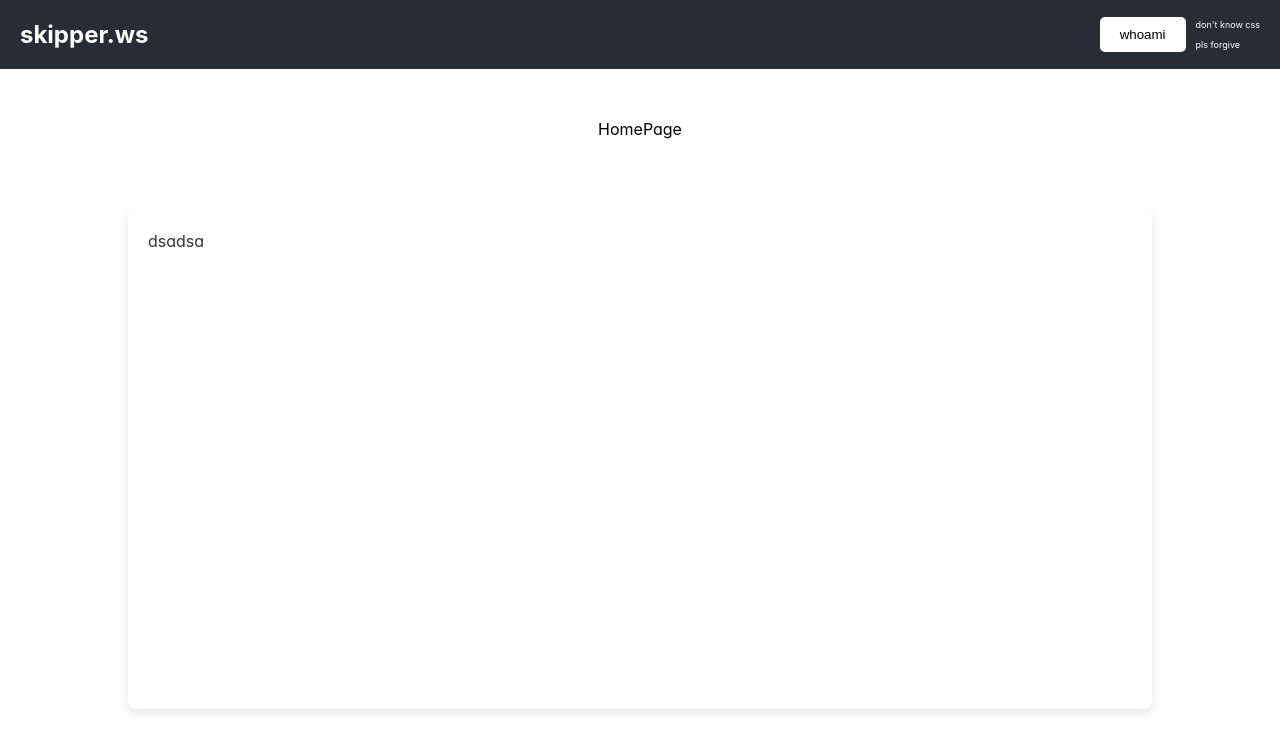
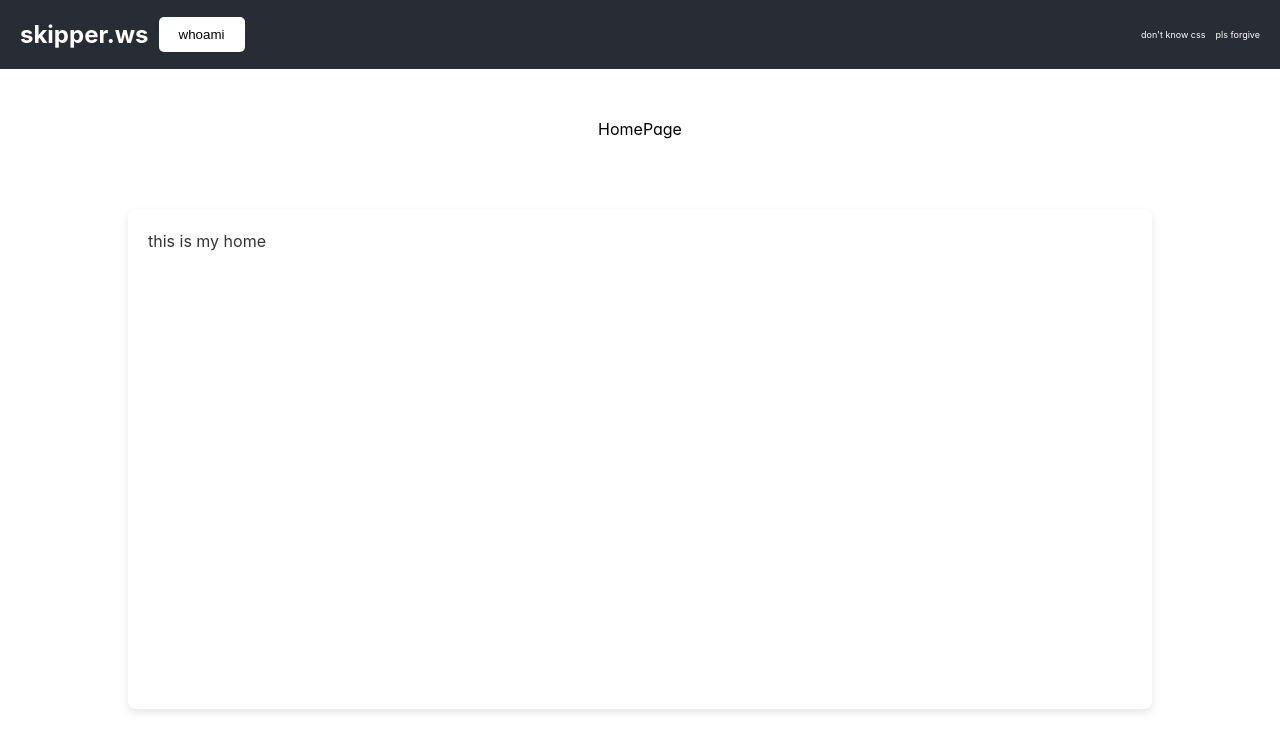
Before and after one commit to Skipperia/ts-node-template, a React (Create React App) app in the folder client/: page / in a window 1280 px wide. Shown: the top 752 px of the page. Built offline with nearby package versions, Linux system fonts and the light colour scheme.

Commit message:
added some props

```diff
--- a/client/src/components/Header/Header.css
+++ b/client/src/components/Header/Header.css
@@ -13,11 +13,10 @@
     font-size: 1.5rem;
 }
 
-.right-content {
+.left-content, .right-content {
     display: flex;
     align-items: center;
     gap: 10px;
-    /* This adds some space between your button and paragraph */
 }
 
 #aboutButton {
--- a/client/src/components/Header/Header.tsx
+++ b/client/src/components/Header/Header.tsx
@@ -15,13 +15,13 @@ const Header: React.FC = () => {
     }
 
     return (<div className='App-header'>
-        <h2 id='site-title' onClick={navigateToHome}>skipper.ws</h2>
+        <div className='left-content'>
+            <h2 id='site-title' onClick={navigateToHome}>skipper.ws</h2>
+            <button id='aboutButton' onClick={navigateToAbout}>whoami</button>
+        </div>
         <div className='right-content'>
-            <button id='aboutButton' onClick={navigateToAbout}>whoami</button>
-            <div>
-                <p id='dntknow'>don't know css</p>
-                <p id='dntknow'>pls forgive</p>
-            </div>
+            <p id='dntknow'>don't know css</p>
+            <p id='dntknow'>pls forgive</p>
         </div>
     </div>
     );
--- a/client/src/components/PageContent/PageContent.tsx
+++ b/client/src/components/PageContent/PageContent.tsx
@@ -3,10 +3,11 @@ import CoolPageTitle from "../CoolPageTitle/CoolPageTitle";
 import '../styles/pagecontent.css';
 
 interface PageContentProps {
-    pageTitle: string
+    pageTitle: string,
+    pageContent: string
 }
 const PageContent = (props: PageContentProps) => {
-    const content = "dsadsa";
+    const content = props.pageContent;
 
     return (
         <div>
--- a/client/src/pages/AboutPage.tsx
+++ b/client/src/pages/AboutPage.tsx
@@ -3,7 +3,7 @@ import PageContent from '../components/PageContent/PageContent';
 
 const AboutPage: React.FC = () => {
   return (<div>
-    <PageContent pageTitle={"about pagerino"} />
+    <PageContent pageTitle={"about pagerino"} pageContent='this is about me stuff :)' />
   </div>);
 }
 
--- a/client/src/pages/HomePage.tsx
+++ b/client/src/pages/HomePage.tsx
@@ -3,7 +3,7 @@ import PageContent from '../components/PageContent/PageContent';
 
 const HomePage: React.FC = () => {
   return (<div>
-    <PageContent pageTitle={"HomePage"} />
+    <PageContent pageTitle={"HomePage"} pageContent='this is my home ' />
   </div>);
 }
 
```
